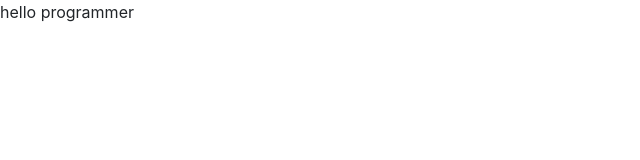
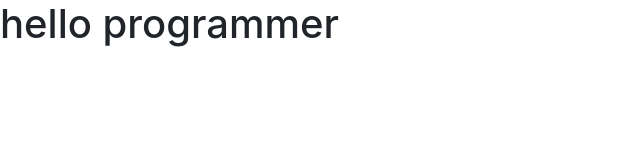
Before and after one commit to alexron03/My-Portfolio, a plain HTML site: page index.html in a window 1280 px wide. Shown: the whole page, without its empty margins (0-640 px from the left). Drawn offline with nearby package versions, Linux system fonts and the light colour scheme.

Commit message:
Update index.html

```diff
--- a/index.html
+++ b/index.html
@@ -18,9 +18,9 @@
   </head>
   <body>
 
-    hello programmer
+    <h1>hello programmer</h1>
 
-  </body>
+
 
 
     <!-- Optional JavaScript -->
```
